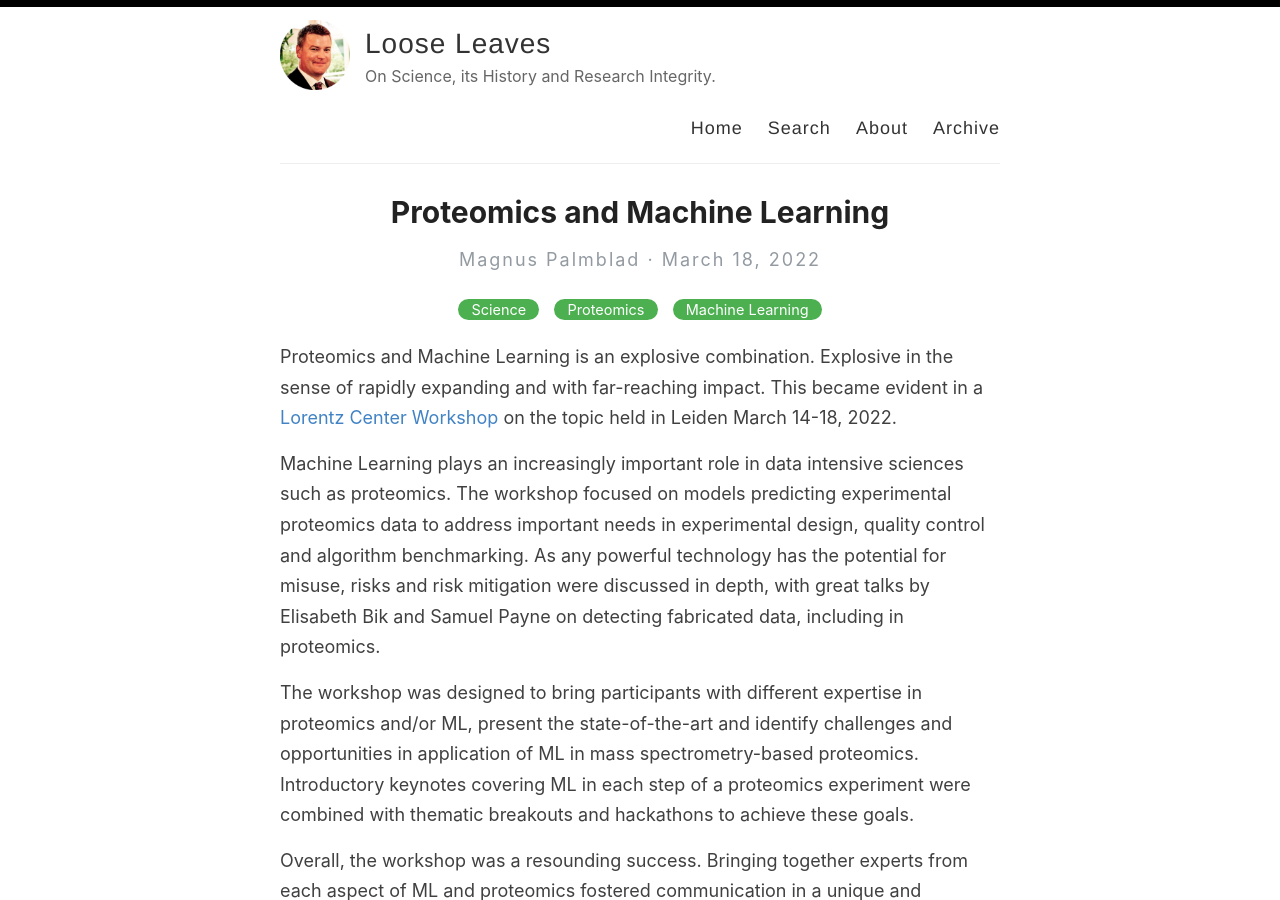
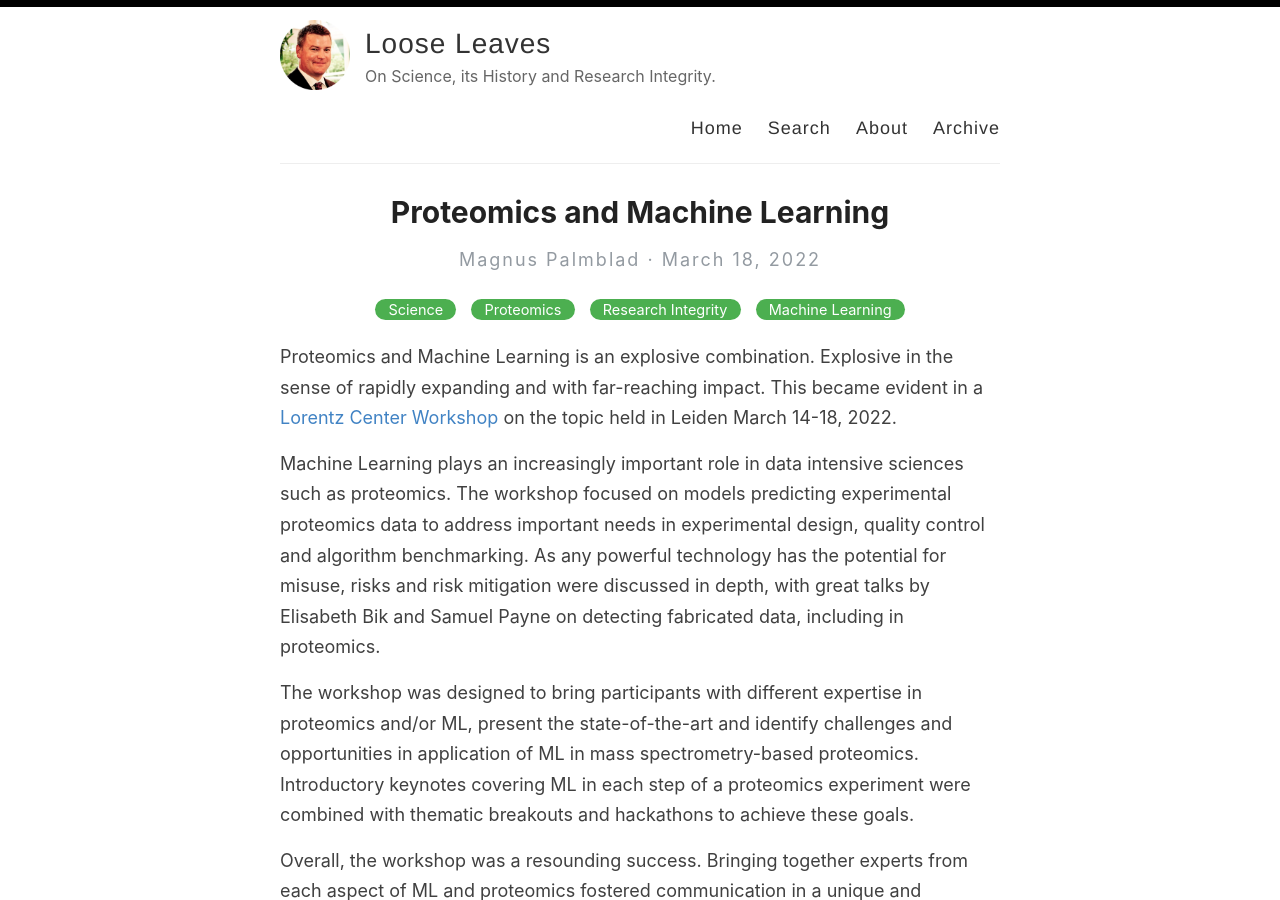
Before and after one commit to amitmerchant1990/reverie, a Jekyll site: the page built from _posts/2022-03-18-Proteomics_and_Machine_Learning.md, in a window 1280 px wide and 900 px high. Built offline with Jekyll 4.4.1, drawn with Linux system fonts in a browser that asks for light colours.

Commit message:
Update 2022-03-18-Proteomics_and_Machine_Learning.md

```diff
--- a/_posts/2022-03-18-Proteomics_and_Machine_Learning.md
+++ b/_posts/2022-03-18-Proteomics_and_Machine_Learning.md
@@ -1,7 +1,7 @@
 ---
 layout: post
 title:  Proteomics and Machine Learning
-categories: [Science, Proteomics, Machine Learning]
+categories: [Science, Proteomics, Research Integrity, Machine Learning]
 excerpt: Proteomics and Machine Learning is an explosive combination. Explosive in the sense of rapidly expanding and with far-reaching impact.
 ---
 
```
Also changed, not shown: other parts of _posts/2022-03-18-Proteomics_and_Machine_Learning.md (+3 -0 lines).
